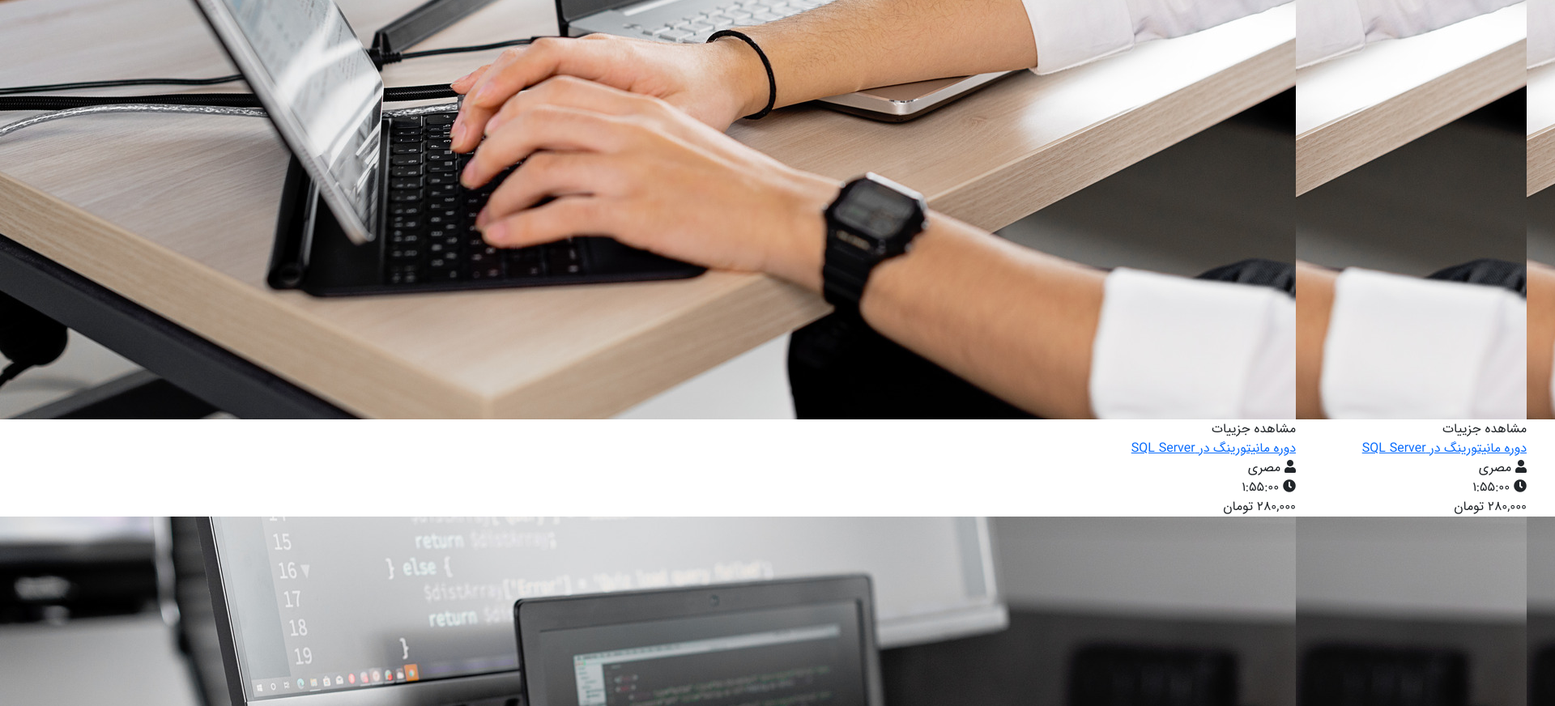
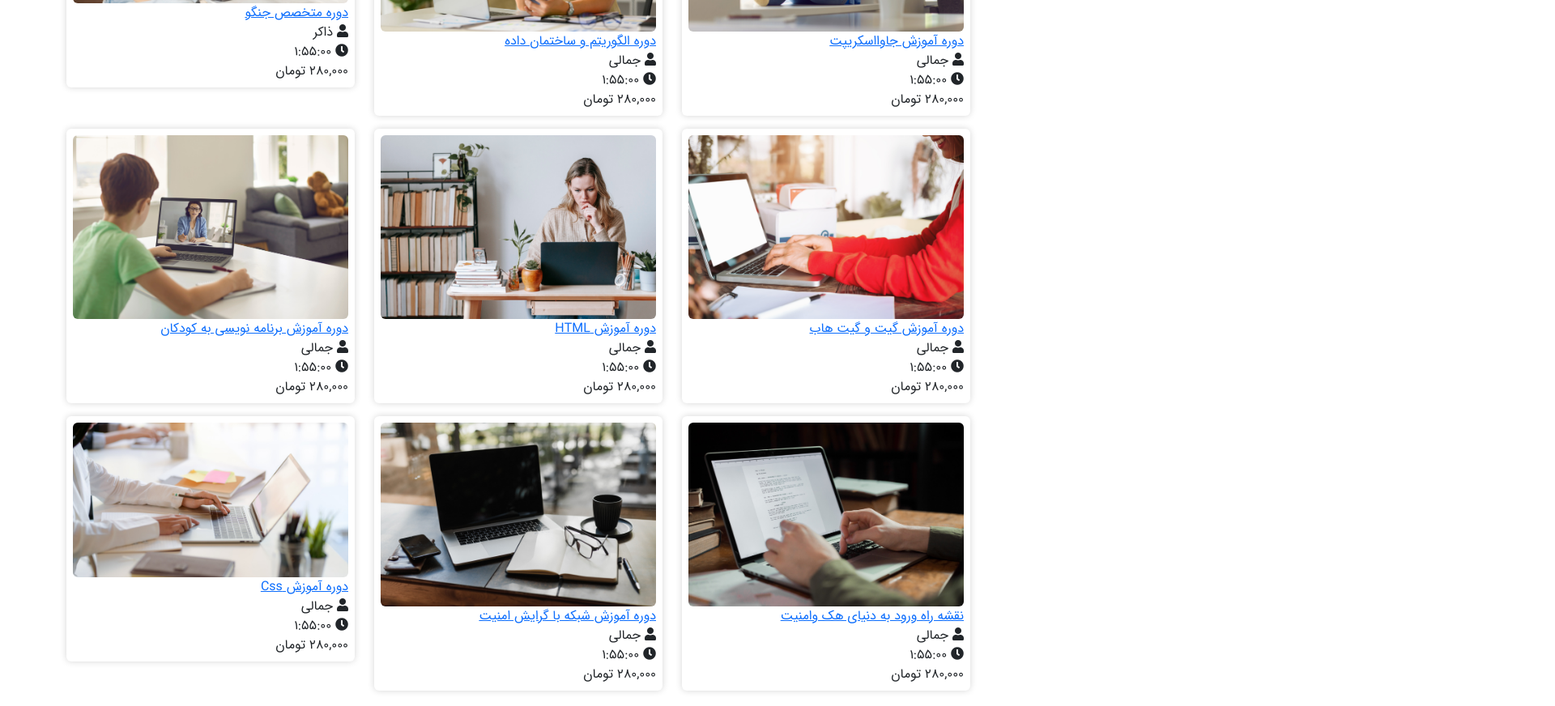
Before and after one commit to MaryaJamali/ProgrammingTrainingWebsite, a plain HTML site: page index.html in a window 1280 px wide. Shown: the part 1514-2386 px from the top of the page at 81% size, 1920 px wide, since content can reach past the window. Drawn offline with nearby package versions, Linux system fonts and the light colour scheme; files whose address does not match are found by name.

Commit message:
Coding the courses part in the index.html page

```diff
--- a/index.html
+++ b/index.html
@@ -276,7 +276,7 @@
 <!-- =========================Start latest courses========================== -->
 <div class="container mb-4">
     <div class="row">
-        <div class="col-sm-6 col-md-4 col-lg-3">
+        <div class="col-sm-6 col-md-4 col-lg-4">
             <div class="course-box">
                 <div class="image">
                     <img src="img/courses/course-1.jpg" alt="">
@@ -287,11 +287,11 @@
                     </div>
                 </div>
                 <div class="title">
-                    <a href="#">دوره مانیتورینگ در SQL Server</a>
+                    <a href="#">دوره آموزش پایتون</a>
                 </div>
                 <div class="master">
                     <i class="fa fa-user"></i>
-                    <span>مصری</span>
+                    <span>جمالی</span>
                 </div>
                 <div class="statistics">
                     <div class="time">
@@ -304,11 +304,10 @@
                 </div>
             </div>
         </div>
-
-        <div class="col-sm-6 col-md-4 col-lg-3">
+        <div class="col-sm-6 col-md-4 col-lg-4">
             <div class="course-box">
                 <div class="image">
-                    <img src="img/courses/course-1.jpg" alt="">
+                    <img src="img/courses/course-2.jpg" alt="">
                     <div class="image-overlay">
                         <div class="content">
                             <span>مشاهده جزییات</span>
@@ -316,11 +315,11 @@
                     </div>
                 </div>
                 <div class="title">
-                    <a href="#">دوره مانیتورینگ در SQL Server</a>
+                    <a href="#">دوره آموزش اصولی طراحی قالب</a>
                 </div>
                 <div class="master">
                     <i class="fa fa-user"></i>
-                    <span>مصری</span>
+                    <span>جمالی</span>
                 </div>
                 <div class="statistics">
                     <div class="time">
@@ -333,10 +332,10 @@
                 </div>
             </div>
         </div>
-        <div class="col-sm-6 col-md-4 col-lg-3">
+        <div class="col-sm-6 col-md-4 col-lg-4">
             <div class="course-box">
                 <div class="image">
-                    <img src="img/courses/course-1.jpg" alt="">
+                    <img src="img/courses/course-3.jpg" alt="">
                     <div class="image-overlay">
                         <div class="content">
                             <span>مشاهده جزییات</span>
@@ -344,11 +343,11 @@
                     </div>
                 </div>
                 <div class="title">
-                    <a href="#">دوره مانیتورینگ در SQL Server</a>
+                    <a href="#">دوره آموزش پایتون سیاه</a>
                 </div>
                 <div class="master">
                     <i class="fa fa-user"></i>
-                    <span>مصری</span>
+                    <span>جمالی</span>
                 </div>
                 <div class="statistics">
                     <div class="time">
@@ -361,10 +360,10 @@
                 </div>
             </div>
         </div>
-        <div class="col-sm-6 col-md-4 col-lg-3">
+        <div class="col-sm-6 col-md-4 col-lg-4">
             <div class="course-box">
                 <div class="image">
-                    <img src="img/courses/course-1.jpg" alt="">
+                    <img src="img/courses/course-4.jpg" alt="">
                     <div class="image-overlay">
                         <div class="content">
                             <span>مشاهده جزییات</span>
@@ -372,11 +371,11 @@
                     </div>
                 </div>
                 <div class="title">
-                    <a href="#">دوره مانیتورینگ در SQL Server</a>
+                    <a href="#">دوره آموزش جاوااسکریپت</a>
                 </div>
                 <div class="master">
                     <i class="fa fa-user"></i>
-                    <span>مصری</span>
+                    <span>جمالی</span>
                 </div>
                 <div class="statistics">
                     <div class="time">
@@ -389,10 +388,10 @@
                 </div>
             </div>
         </div>
-        <div class="col-sm-6 col-md-4 col-lg-3">
+        <div class="col-sm-6 col-md-4 col-lg-4">
             <div class="course-box">
                 <div class="image">
-                    <img src="img/courses/course-1.jpg" alt="">
+                    <img src="img/courses/course-5.jpg" alt="">
                     <div class="image-overlay">
                         <div class="content">
                             <span>مشاهده جزییات</span>
@@ -400,11 +399,11 @@
                     </div>
                 </div>
                 <div class="title">
-                    <a href="#">دوره مانیتورینگ در SQL Server</a>
+                    <a href="#">دوره الگوریتم و ساختمان داده</a>
                 </div>
                 <div class="master">
                     <i class="fa fa-user"></i>
-                    <span>مصری</span>
+                    <span>جمالی</span>
                 </div>
                 <div class="statistics">
                     <div class="time">
@@ -417,10 +416,10 @@
                 </div>
             </div>
         </div>
-        <div class="col-sm-6 col-md-4 col-lg-3">
+        <div class="col-sm-6 col-md-4 col-lg-4">
             <div class="course-box">
                 <div class="image">
-                    <img src="img/courses/course-1.jpg" alt="">
+                    <img src="img/courses/course-6.jpg" alt="">
                     <div class="image-overlay">
                         <div class="content">
                             <span>مشاهده جزییات</span>
@@ -428,11 +427,11 @@
                     </div>
                 </div>
                 <div class="title">
-                    <a href="#">دوره مانیتورینگ در SQL Server</a>
+                    <a href="#">دوره متخصص جنگو</a>
                 </div>
                 <div class="master">
                     <i class="fa fa-user"></i>
-                    <span>مصری</span>
+                    <span>ذاکر</span>
                 </div>
                 <div class="statistics">
                     <div class="time">
@@ -445,10 +444,10 @@
                 </div>
             </div>
         </div>
-        <div class="col-sm-6 col-md-4 col-lg-3">
+        <div class="col-sm-6 col-md-4 col-lg-4">
             <div class="course-box">
                 <div class="image">
-                    <img src="img/courses/course-1.jpg" alt="">
+                    <img src="img/courses/course-7.jpg" alt="">
                     <div class="image-overlay">
                         <div class="content">
                             <span>مشاهده جزییات</span>
@@ -456,11 +455,11 @@
                     </div>
                 </div>
                 <div class="title">
-                    <a href="#">دوره مانیتورینگ در SQL Server</a>
+                    <a href="#">دوره آموزش گیت و گیت هاب</a>
                 </div>
                 <div class="master">
                     <i class="fa fa-user"></i>
-                    <span>مصری</span>
+                    <span>جمالی</span>
                 </div>
                 <div class="statistics">
                     <div class="time">
@@ -473,10 +472,10 @@
                 </div>
             </div>
         </div>
-        <div class="col-sm-6 col-md-4 col-lg-3">
+        <div class="col-sm-6 col-md-4 col-lg-4">
             <div class="course-box">
                 <div class="image">
-                    <img src="img/courses/course-1.jpg" alt="">
+                    <img src="img/courses/course-8.jpg" alt="">
                     <div class="image-overlay">
                         <div class="content">
                             <span>مشاهده جزییات</span>
@@ -484,11 +483,123 @@
                     </div>
                 </div>
                 <div class="title">
-                    <a href="#">دوره مانیتورینگ در SQL Server</a>
+                    <a href="#">دوره آموزش HTML</a>
                 </div>
                 <div class="master">
                     <i class="fa fa-user"></i>
-                    <span>مصری</span>
+                    <span>جمالی</span>
+                </div>
+                <div class="statistics">
+                    <div class="time">
+                        <i class="fa fa-clock"></i>
+                        <span>1:55:00</span>
+                    </div>
+                    <div class="price">
+                        <span>280,000 تومان</span>
+                    </div>
+                </div>
+            </div>
+        </div>
+        <div class="col-sm-6 col-md-4 col-lg-4">
+            <div class="course-box">
+                <div class="image">
+                    <img src="img/courses/course-9.jpg" alt="">
+                    <div class="image-overlay">
+                        <div class="content">
+                            <span>مشاهده جزییات</span>
+                        </div>
+                    </div>
+                </div>
+                <div class="title">
+                    <a href="#">دوره آموزش برنامه نویسی به کودکان</a>
+                </div>
+                <div class="master">
+                    <i class="fa fa-user"></i>
+                    <span>جمالی</span>
+                </div>
+                <div class="statistics">
+                    <div class="time">
+                        <i class="fa fa-clock"></i>
+                        <span>1:55:00</span>
+                    </div>
+                    <div class="price">
+                        <span>280,000 تومان</span>
+                    </div>
+                </div>
+            </div>
+        </div>
+        <div class="col-sm-6 col-md-4 col-lg-4">
+            <div class="course-box">
+                <div class="image">
+                    <img src="img/courses/course-10.jpg" alt="">
+                    <div class="image-overlay">
+                        <div class="content">
+                            <span>مشاهده جزییات</span>
+                        </div>
+                    </div>
+                </div>
+                <div class="title">
+                    <a href="#">نقشه راه ورود به دنیای هک وامنیت</a>
+                </div>
+                <div class="master">
+                    <i class="fa fa-user"></i>
+                    <span>جمالی</span>
+                </div>
+                <div class="statistics">
+                    <div class="time">
+                        <i class="fa fa-clock"></i>
+                        <span>1:55:00</span>
+                    </div>
+                    <div class="price">
+                        <span>280,000 تومان</span>
+                    </div>
+                </div>
+            </div>
+        </div>
+        <div class="col-sm-6 col-md-4 col-lg-4">
+            <div class="course-box">
+                <div class="image">
+                    <img src="img/courses/course-11.jpg" alt="">
+                    <div class="image-overlay">
+                        <div class="content">
+                            <span>مشاهده جزییات</span>
+                        </div>
+                    </div>
+                </div>
+                <div class="title">
+                    <a href="#">دوره آموزش شبکه با گرایش امنیت</a>
+                </div>
+                <div class="master">
+                    <i class="fa fa-user"></i>
+                    <span>جمالی</span>
+                </div>
+                <div class="statistics">
+                    <div class="time">
+                        <i class="fa fa-clock"></i>
+                        <span>1:55:00</span>
+                    </div>
+                    <div class="price">
+                        <span>280,000 تومان</span>
+                    </div>
+                </div>
+            </div>
+        </div>
+        <div class="col-sm-6 col-md-4 col-lg-4">
+            <div class="course-box">
+                <div class="image">
+                    <img src="img/courses/course-12.jpg" alt="">
+                    <div class="image-overlay">
+                        <div class="content">
+                            <span>مشاهده جزییات</span>
+                        </div>
+                    </div>
+                </div>
+                <div class="title">
+                    <a href="#">دوره آموزش Css</a>
+                </div>
+                <div class="master">
+                    <i class="fa fa-user"></i>
+                    <span>جمالی</span>
                 </div>
                 <div class="statistics">
                     <div class="time">
--- a/scss/components/_course_box.scss
+++ b/scss/components/_course_box.scss
@@ -45,3 +45,4 @@
             }
         }
     }
+}
```
Also changed, not shown: css/main.min.css, 1 other file.
